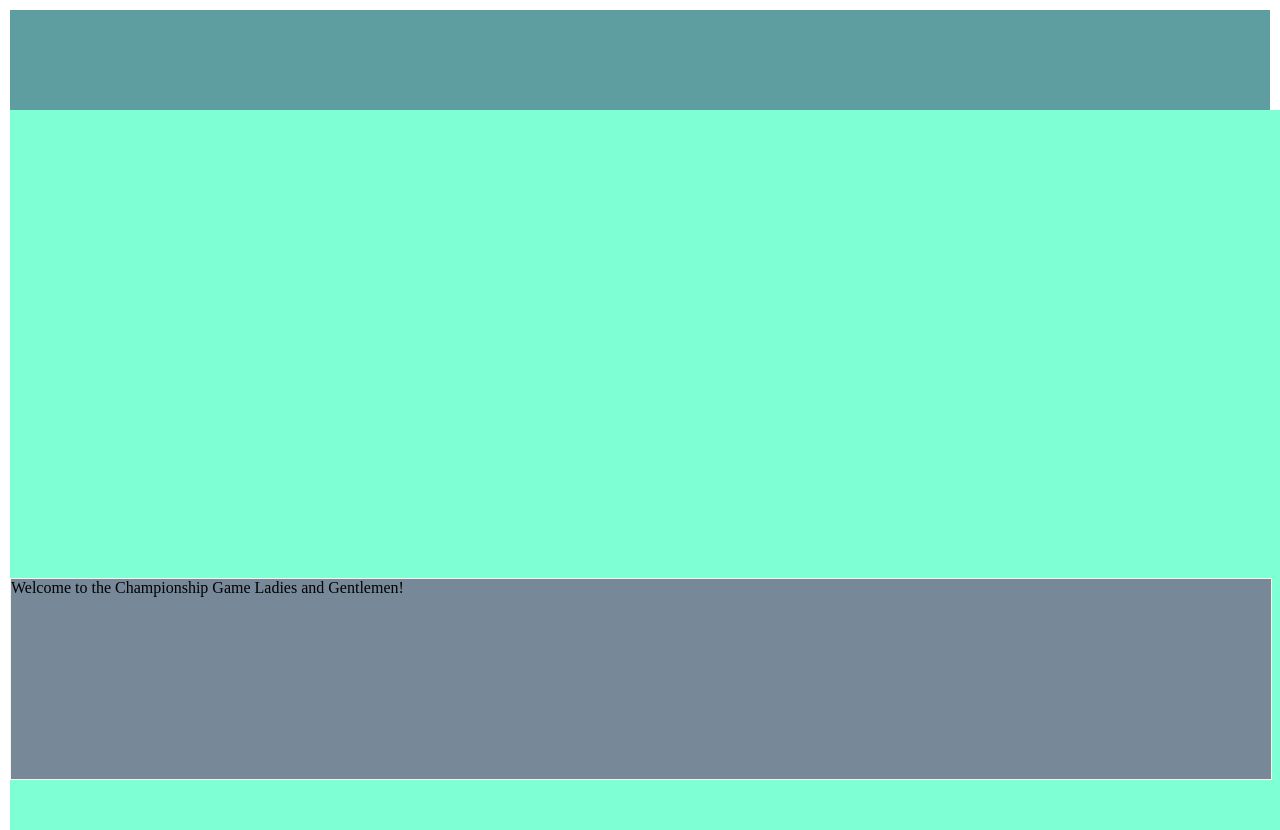
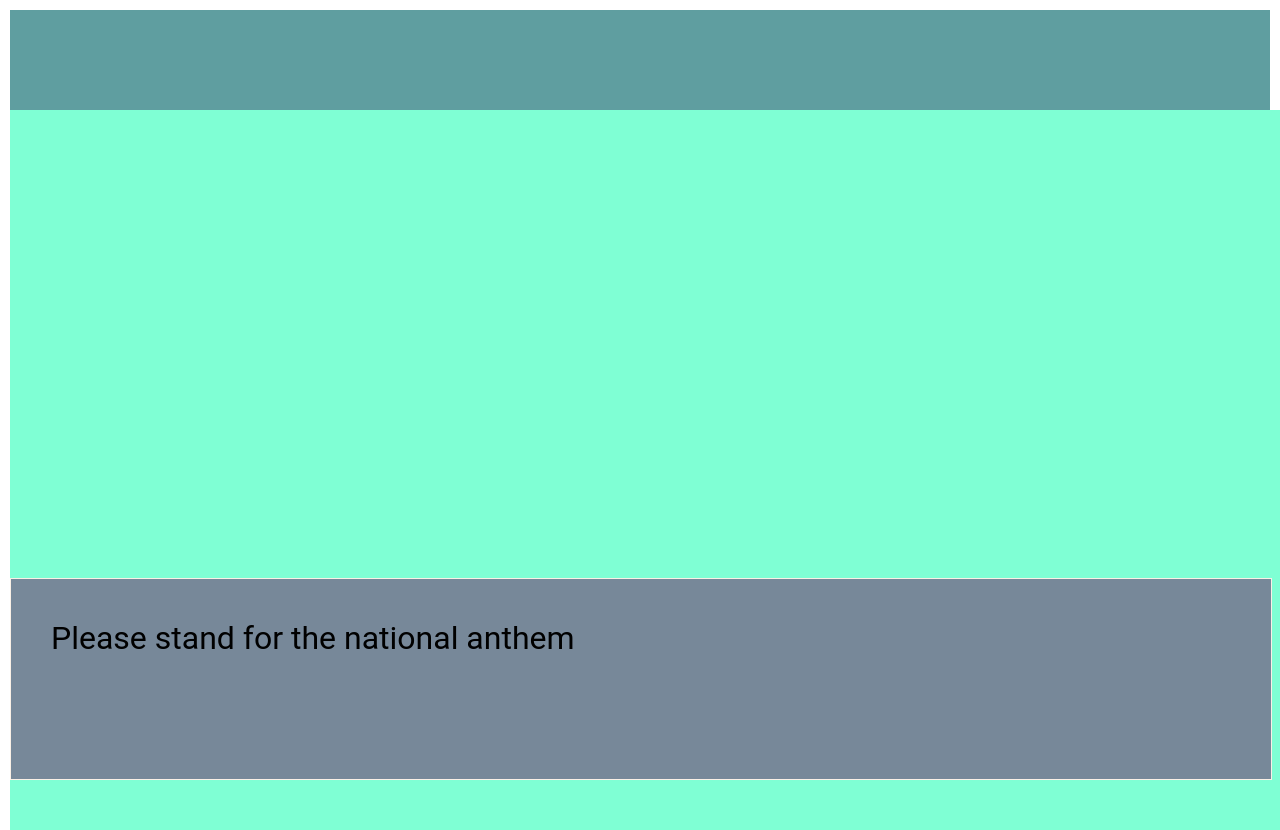
Before and after one commit to pawooten/football-madness-ng, an Angular app: page / in a window 1280 px wide. Shown: the top 830 px of the page. Built offline with nearby package versions, Linux system fonts and the light colour scheme.

Commit message:
Animated messages in message window w-i-p

```diff
--- a/src/app/components/message-window/message-window.component.css
+++ b/src/app/components/message-window/message-window.component.css
@@ -1,4 +1,8 @@
-div {
+* {
+  font-family: 'Roboto', sans-serif;
+  font-size:xx-large;
+}
+.outerDiv {
   background-color: lightslategray;
   position:absolute;
   bottom:10px;
@@ -6,3 +10,6 @@ div {
   height:200px;
   border:1px solid linen;
 }
+.innerDiv {
+  margin:40px;
+}
--- a/src/app/components/message-window/message-window.component.html
+++ b/src/app/components/message-window/message-window.component.html
@@ -1,3 +1,3 @@
-<div>
-  {{message$ | async}}
+<div class="outerDiv">
+  <div class="innerDiv">{{message$ | async}}</div>
 </div>
--- a/src/app/components/message-window/message-window.component.ts
+++ b/src/app/components/message-window/message-window.component.ts
@@ -1,6 +1,6 @@
 import { Component, OnInit } from '@angular/core';
 import { MessageService } from '../../services/message-service';
-import { BehaviorSubject, Observable } from 'rxjs';
+import { BehaviorSubject, NextObserver, Observable } from 'rxjs';
 
 @Component({
   selector: 'app-message-window',
@@ -10,9 +10,49 @@ import { BehaviorSubject, Observable } from 'rxjs';
 export class MessageWindowComponent implements OnInit {
 
   readonly message$: Observable<string>;
+  private messageSubject = new BehaviorSubject<string>('');
+  private words: string[];
+  private wordIndex: number;
+
+  private observer: NextObserver<string> = {
+    next: (value: string) => {
+      this.words = value.split(' ');
+
+      let burstMessage = ''; // This might be a zero word message / clear.
+      if (this.words.length === 1) {
+        burstMessage = this.words[0]; // This is a single word message.
+      }
+      if (this.words.length < 2) {
+        // If the message is zero or one word long, just display it and we're done.
+        this.messageSubject.next(burstMessage);
+        return;
+      }
+      // This is a multi-word message, but we still want to show the first word immediately.
+      this.messageSubject.next(this.words[0]);
+      this.wordIndex = 1;
+      const interval = setInterval(() => {
+        this.wordIndex += 1;
+        if (this.wordIndex === this.words.length - 1) {
+          // We just incremented to the last word of the message.
+          this.messageSubject.next(this.words.join(''));
+          clearInterval(interval);
+        }
+        else
+        {
+          let partialMessage = '';
+          for (let i = 0; i < this.wordIndex; i++) {
+            partialMessage += this.words[i] + ' ';
+          }
+          this.messageSubject.next(partialMessage);
+          // Don't clear the interval yet, we still have more words to draw
+        }
+      }, 200);
+    }
+  };
 
   constructor(private messageService: MessageService) {
-    this.message$ = this.messageService.message$;
+    this.message$ = this.messageSubject.asObservable();
+    this.messageService.message$.subscribe(this.observer);
   }
 
   ngOnInit() {
```
